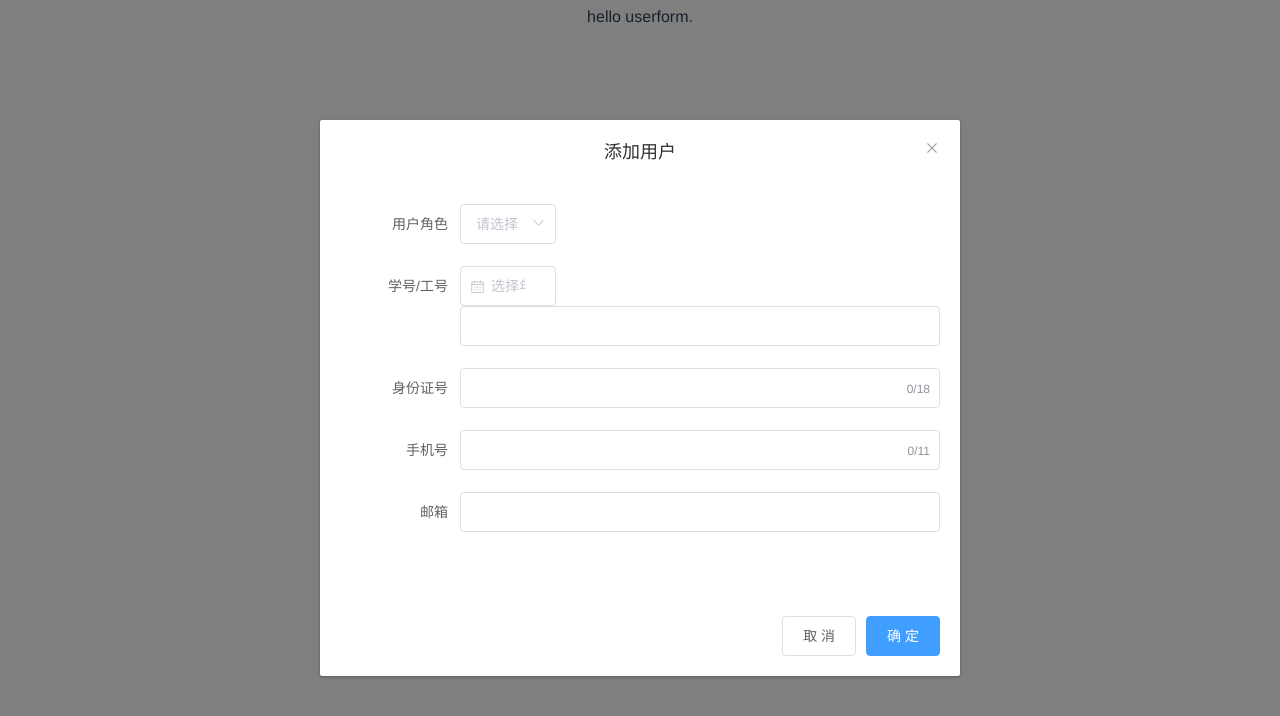
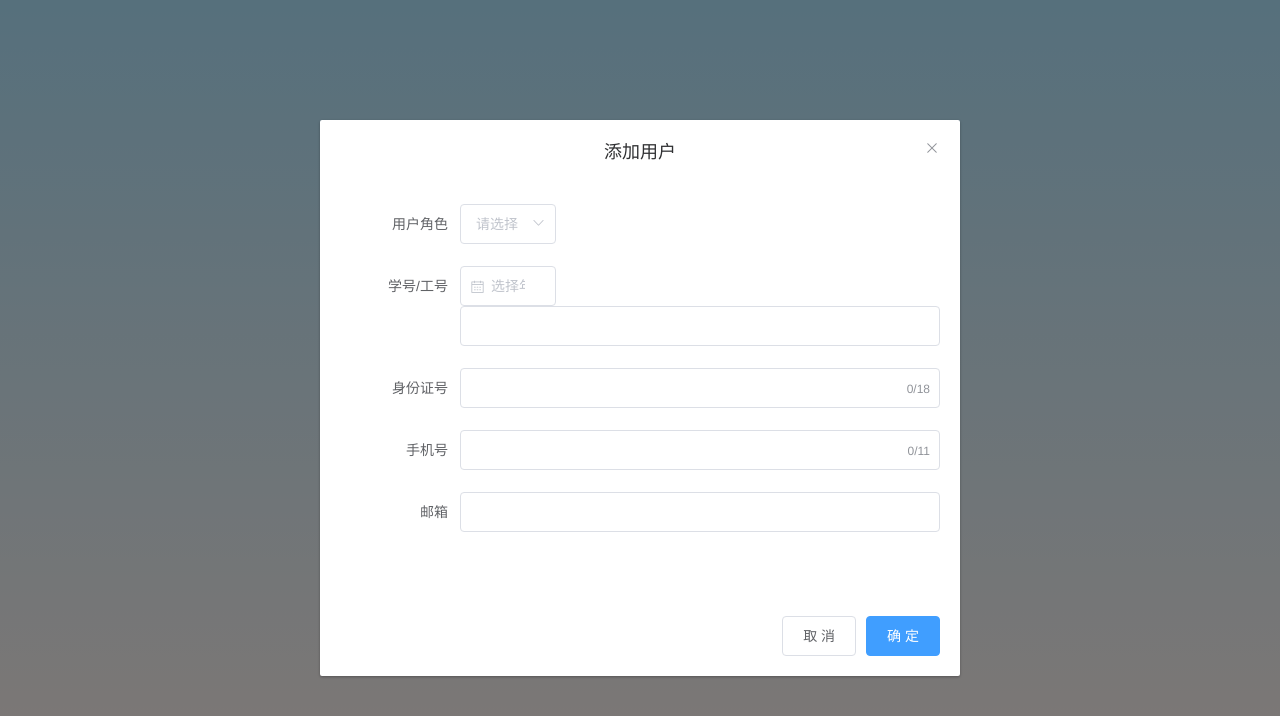
Before and after one commit to labyrinth-ssr/edusystem_frontend, a Vue app: page /adduserform in a window 1280 px wide. Shown: the top 716 px of the page. Built offline with nearby package versions, Linux system fonts and the light colour scheme.

Commit message:
feat:增加了一些背景色，AdminHome的字体能不能帮我调一下啊

```diff
--- a/src/components/AddUserForm.vue
+++ b/src/components/AddUserForm.vue
@@ -1,6 +1,5 @@
-<template>
-  <div>
-      hello userform.
+<template xmlns:background-image="http://www.w3.org/1999/xhtml">
+  <div >
     <!-- <i class="el-icon-circle-plus-outline"  @click="dialogFormVisible = true"></i> -->
     <el-dialog
       title="添加用户"
@@ -44,6 +43,7 @@
         <el-button type="primary" @click="onSubmit">确 定</el-button>
       </div>
     </el-dialog>
+    <footer></footer>
   </div>
 </template>
 
@@ -112,4 +112,11 @@
     float: left;
     cursor: pointer;
   }
+
 </style>
+<style >
+body{
+  background-image: linear-gradient(to right, #4facfe 0%, #00f2fe 100%);
+  background-size: 100% 100vh;
+}
+</style>
--- a/src/components/AdminHome.vue
+++ b/src/components/AdminHome.vue
@@ -9,7 +9,7 @@
       background-color="#409EFF"
       active-text-color="#ffd04b">
     <el-menu-item index="1">处理中心</el-menu-item>
-    <el-submenu index="2" text-color="#000">
+    <el-submenu index="2" text-color="#ffd04b" >
       <template slot="title"><i class="el-icon-circle-plus-outline"/>增加信息</template>
       <el-menu-item index="2-1" v-on:click="addUsers">学生/老师</el-menu-item>
 <!--      <el-menu-item index="2-2">教师</el-menu-item>-->
@@ -56,3 +56,9 @@ export default {
 <style scoped>
 
 </style>
+<style >
+body{
+  background-image: linear-gradient(to top, #fff1eb 0%, #ace0f9 100%);
+  background-size: 100% 100vh;
+}
+</style>
--- a/src/components/Login.vue
+++ b/src/components/Login.vue
@@ -101,3 +101,9 @@ export default {
 
 }
 </style>
+<style >
+body{
+  background-image: linear-gradient(to right, #4facfe 0%, #00f2fe 100%);
+  background-size: 100% 100vh;
+}
+</style>
```
